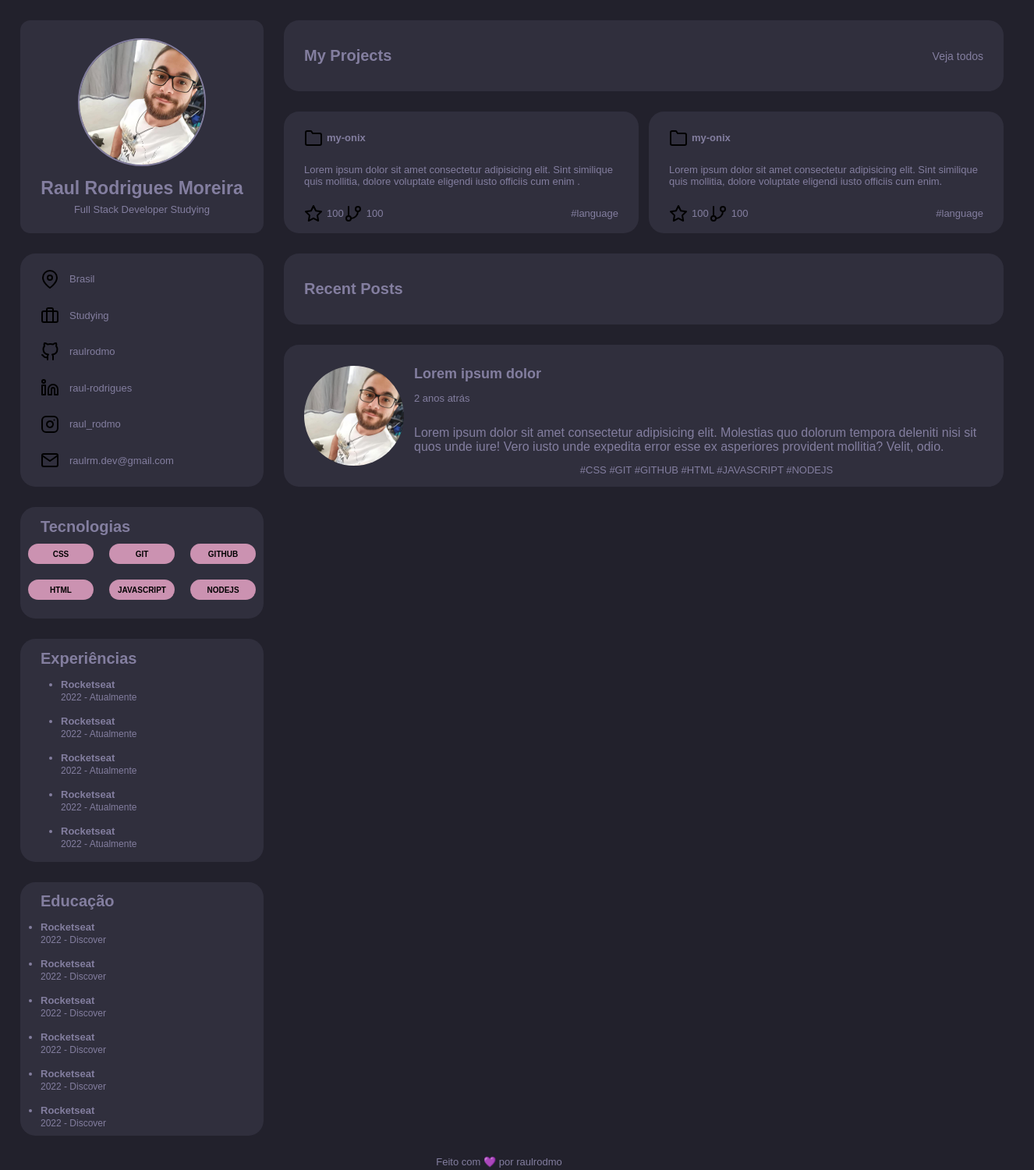
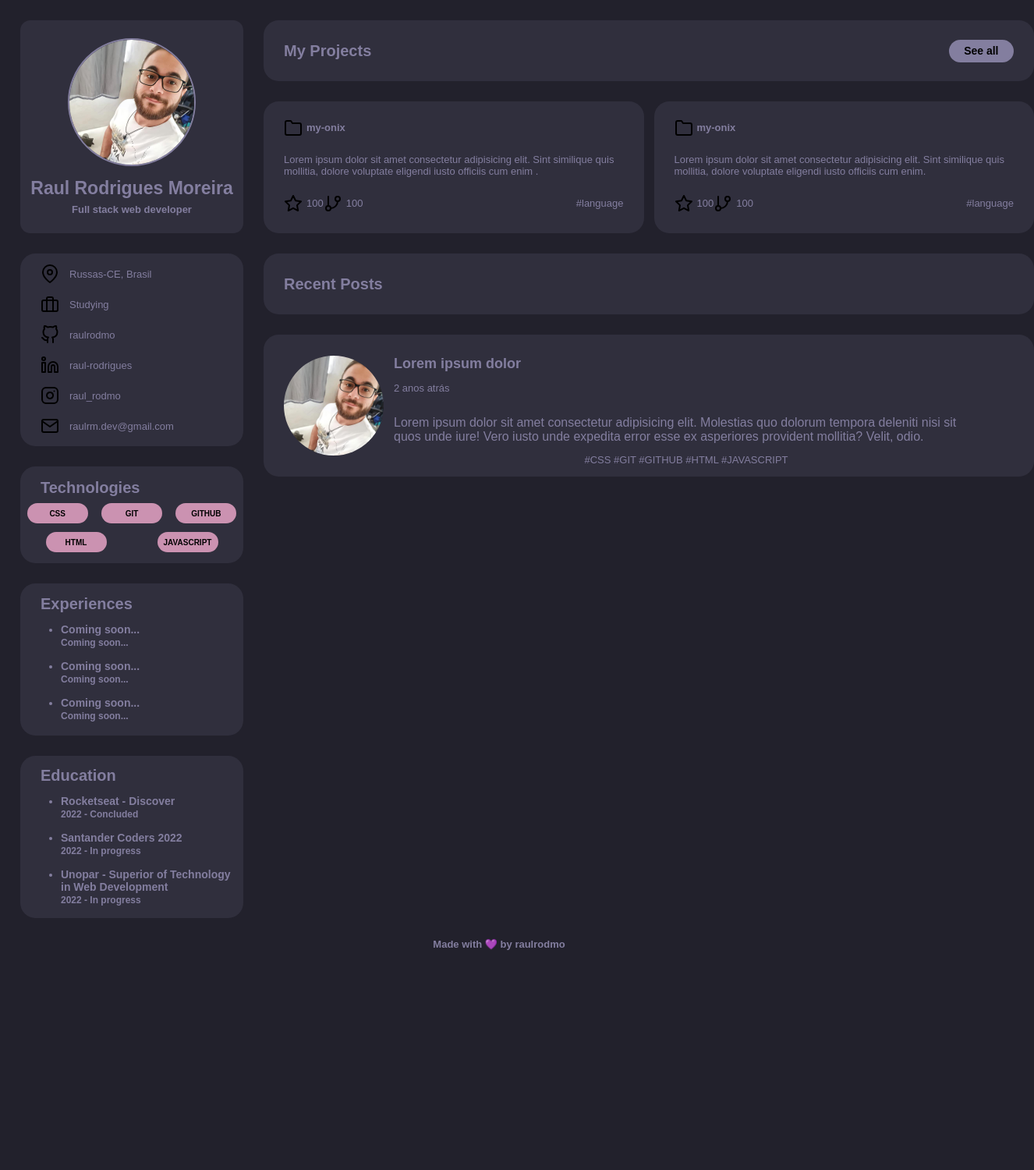
Before and after one commit to raulrodmo/Desafio04PortfolioRocketseat, a plain HTML site: page index.html in a window 1280 px wide. Shown: the whole page at 78% size, 1326 px wide, since content can reach past the window. After the commit the page ends 1244 px from the top, so only its background shows below. Drawn offline with Linux system fonts and the light colour scheme.

Commit message:
add personal information

```diff
--- a/index.html
+++ b/index.html
@@ -8,7 +8,7 @@
     <link rel="preconnect" href="https://fonts.googleapis.com">
     <link rel="preconnect" href="https://fonts.gstatic.com" crossorigin>
     <link href="https://fonts.googleapis.com/css2?family=Merriweather+Sans:wght@400;500;700&display=swap" rel="stylesheet">
-    <title>Portiflio</title>
+    <title>Portfolio  - Raul Rodrigues Moreira</title>
   </head>
   <body>
     <main>
@@ -17,7 +17,7 @@
       <img class="profile" id= "p-img" src="./assets/imgpeople.jpg" alt="failed" width="160px" height="160px">
       <h1 class="profile" id="p-name">Raul Rodrigues Moreira</h1>
       <p class="profile" id="p-complement-name">
-        Full Stack Developer Studying
+        Full stack web developer
       </p>
     </div>
 
@@ -25,10 +25,10 @@
       id="links">
       <a
         class="links"
-        href=""
+        href="https://www.google.com.br/maps/place/Russas,+CE,+62900-000/@-4.9379784,-38.0065447,13z/data=!3m1!4b1!4m5!3m4!1s0x7b982a3a30d74a3:0x8c394db26dbbcbb!8m2!3d-4.9414188!4d-37.976262"
         style="text-decoration: none;">
         <img class= "img-links" src="./assets/map-pin.svg" alt="failed">
-        Brasil
+        Russas-CE, Brasil
       </a><br>
       <a
         class="links"
@@ -69,46 +69,40 @@
 
     <div
       id="technologies">
-      <h2 id="t-title">Tecnologias</h2>
+      <h2 id="t-title">Technologies</h2>
       <div id="technologies-content">
         <p class="technologies" id="t-css">CSS</p>
         <p class="technologies" id="t-git">GIT</p>
         <p class="technologies" id="t-github">GITHUB</p>
         <p class="technologies" id="t-html">HTML</p>
         <p class="technologies" id="t-javascript">JAVASCRIPT</p>
-        <p class="technologies" id="t-nodejs">NODEJS</p>
       </div>
     </div>
 
     <div
       id="experiences">
-      <h2 id="exp-title">Experiências</h2>
+      <h2 id="exp-title">Experiences</h2>
       <ul>
-        <li class="experiences"><strong>Rocketseat</strong> <br> <a class="exp-description">2022 - Atualmente</a> </li> <br>
-        <li class="experiences"><strong>Rocketseat</strong> <br> <a class="exp-description">2022 - Atualmente</a> </li> <br>
-        <li class="experiences"><strong>Rocketseat</strong> <br> <a class="exp-description">2022 - Atualmente</a> </li> <br>
-        <li class="experiences"><strong>Rocketseat</strong> <br> <a class="exp-description">2022 - Atualmente</a> </li> <br>
-        <li class="experiences"><strong>Rocketseat</strong> <br> <a class="exp-description">2022 - Atualmente</a> </li> <br>
+        <li class="experiences">Coming soon...<br> <a class="exp-description">Coming soon...</a> </li> <br>
+        <li class="experiences">Coming soon...<br> <a class="exp-description">Coming soon...</a> </li> <br>
+        <li class="experiences">Coming soon...<br> <a class="exp-description">Coming soon...</a> </li> <br>
       </ul>
     </div>
 
     <div
       id="education">
-      <h2 id="edu-title">Educação</h2>
+      <h2 id="edu-title">Education</h2>
       <ul>
-        <li class="education"><strong>Rocketseat</strong> <br> <a class="edu-description">2022 - Discover</a> </li> <br>
-        <li class="education"><strong>Rocketseat</strong> <br> <a class="edu-description">2022 - Discover</a> </li> <br>
-        <li class="education"><strong>Rocketseat</strong> <br> <a class="edu-description">2022 - Discover</a> </li> <br>
-        <li class="education"><strong>Rocketseat</strong> <br> <a class="edu-description">2022 - Discover</a> </li> <br>
-        <li class="education"><strong>Rocketseat</strong> <br> <a class="edu-description">2022 - Discover</a> </li> <br>
-        <li class="education"><strong>Rocketseat</strong> <br> <a class="edu-description">2022 - Discover</a> </li> <br>
+        <li class="education">Rocketseat - Discover<br> <a class="edu-description">2022 - Concluded</a> </li> <br>
+        <li class="education">Santander Coders 2022<br> <a class="edu-description">2022 - In progress</a> </li> <br>
+        <li class="education">Unopar - Superior of Technology in Web Development<br> <a class="edu-description">2022 - In progress</a> </li> <br>
       </ul>
     </div>
 
     <div
       id="my-projects">
       <h2 id="mp-title">My Projects</h2>
-      <p class="mp-description">Veja todos</p>
+      <a href="https://github.com/raulrodmo?tab=repositories" class="mp-description">See all</style></a>
     </div>
 
     <div
@@ -162,12 +156,12 @@
         <p class="post-text">2 anos atrás</p>
         <br>
         <p class="post-text" id="post-description">Lorem ipsum dolor sit amet consectetur adipisicing elit. Molestias quo dolorum tempora deleniti nisi sit quos unde iure! Vero iusto unde expedita error esse ex asperiores provident mollitia? Velit, odio.</p>
-        <p class="post-text" style="text-align: center;">#CSS #GIT #GITHUB #HTML #JAVASCRIPT #NODEJS</p>
+        <p class="post-text" style="text-align: center;">#CSS #GIT #GITHUB #HTML #JAVASCRIPT</p>
       </div>
     </div>
     <footer>
       <p style="text-align:center;">
-        Feito com 💜 por raulrodmo
+        Made with 💜 by raulrodmo
       </p>
     </footer>
   </main>
--- a/style.css
+++ b/style.css
@@ -12,7 +12,7 @@ body{
 }
 
 #profile{
-    width: 24rem;
+    width: 22rem;
     height: 21rem;
     background-color: #302F3D;
     border-radius: 1rem;
@@ -34,21 +34,24 @@ body{
 
 #p-complement-name{
     margin: 0;
+    font-weight: bold;
 }
 
 #links{
     margin: 2rem 0;
-    padding: 1rem 0;
-    width: 24rem;
-    height: 21rem;
+    padding:0;
+    width: 22rem;
+    height: 19rem;
     background-color: #302F3D;
     border-radius: 1.5rem;
-    line-height: 3rem;
+    display: flex;
+    flex-direction: column;
+    justify-content: center;
 }
 
     .links{
         margin: 0 0 0 2rem;
-        display:inline-flex;
+        display: flex;
         align-items: center;
     }
 
@@ -58,8 +61,8 @@ body{
 
 
 #technologies{
-    width: 24rem;
-    height: 11rem;
+    width: 22rem;
+    height: 9.5rem;
     background-color: #302F3D;
     border-radius: 1.5rem;
     font-size: 10px;
@@ -69,15 +72,16 @@ body{
 }
 
     #t-title{
-        margin-top: 0;
-        margin-bottom: 0;
+        margin-top: 1rem;
+        margin-bottom: .5rem;
         margin-left: 2rem;
         font-size: 20px;
     }
     .technologies{
+        margin-top: .1rem;
         font-weight: bold;
         color: #000000;
-        width: 6.5rem;
+        width: 6rem;
         height: 2rem;
         font-size: 10px;
         background-color: #CB92B1;
@@ -95,8 +99,8 @@ body{
 
 #experiences{
     margin: 2rem 0;
-    width: 24rem;
-    height: 22rem;
+    width: 22rem;
+    height: 15rem;
     background-color: #302F3D;
     border-radius: 1.5rem;
     display: flex;
@@ -114,6 +118,7 @@ body{
     .experiences{
         margin-left: 4rem;
         font-size: 14px;
+        font-weight: bold;
     }
 
     .exp-description{
@@ -122,30 +127,37 @@ body{
 
 #education{
     margin: 2rem 0;
-    width: 24rem;
-    height: 25rem;
+    width: 22rem;
+    height: 16rem;
     background-color: #302F3D;
     border-radius: 1.5rem;
+    display: flex;
+    flex-direction: column;
+    justify-content: center;
 }
 
     #edu-title{
-        padding: 1rem 0 0 0;
-        margin: 0 0 0 2rem;
+        margin-bottom: 0;
+        margin-top: 2rem;
+        margin-left: 2rem;
         font-size: 20px;
     }
 
     .education{
-        margin: 0 2rem 0 2rem;
+        margin-right: 1rem;
+        margin-left: 4rem;
         font-size: 14px;
+        font-weight: bold;
     }
 
     .edu-description{
         font-size: 12px;
     }
 #my-projects{
+    font-weight: bold;
     margin: 2rem 0;
-    width: 71rem;
-    height: 7rem;
+    width: 76rem;
+    height: 6rem;
     background-color: #302F3D;
     border-radius: 1.5rem;
     display:flex;
@@ -153,8 +165,7 @@ body{
     justify-content: space-between;
     position: absolute;
     top:0;
-    left: 28rem;
-
+    left: 26rem;
     }
 
     #mp-title{
@@ -164,6 +175,11 @@ body{
     }
 
     .mp-description{
+        border-radius: 1.5rem;
+        color:#000000;
+        text-decoration: none;
+        padding: .5rem 1.5rem;
+        background-color: #837E9F;
         margin: 0 2rem 0 2rem;
         width:fit-content;
         font-size: 14px;
@@ -171,13 +187,13 @@ body{
 
 #project1{
     margin: 2rem 0;
-    width: 35rem;
-    height: 12rem;
+    width: 37.5rem;
+    height: 13rem;
     background-color: #302F3D;
     border-radius: 1.5rem;
     position: absolute;
-    top: 9rem;
-    left: 28rem;
+    top: 8rem;
+    left: 26rem;
 }
 
     .title-project{
@@ -206,19 +222,19 @@ body{
 
 #project2{
     margin: 2rem 0;
-    width: 35rem;
-    height: 12rem;
+    width: 37.5rem;
+    height: 13rem;
     background-color: #302F3D;
     border-radius: 1.5rem;
     position: absolute;
-    top: 9rem;
-    left: 64rem;
+    top: 8rem;
+    left: 64.5rem;
 }
 
 #recent-posts{
     margin: 2rem 0;
-    width: 71rem;
-    height: 7rem;
+    width: 76rem;
+    height: 6rem;
     background-color: #302F3D;
     border-radius: 1.5rem;
     display:flex;
@@ -226,7 +242,7 @@ body{
     justify-content: space-between;
     position: absolute;
     top: 23rem;
-    left: 28rem;
+    left: 26rem;
     }
 
     #rp-title{
@@ -237,15 +253,15 @@ body{
 
 #post{
     margin: 2rem 0;
-    width: 71rem;
+    width: 76rem;
     height: 14rem;
     background-color: #302F3D;
     border-radius: 1.5rem;
     display:flex;
     align-items: center;
     position: absolute;
-    top: 32rem;
-    left: 28rem;
+    top: 31rem;
+    left: 26rem;
 }
 
     #post-title{
@@ -264,3 +280,8 @@ body{
         margin: 0 0 0 2rem;
         border-radius: 50%;
     }
+
+footer{
+    font-weight: bold;
+    font-size: 18px;
+}
```
